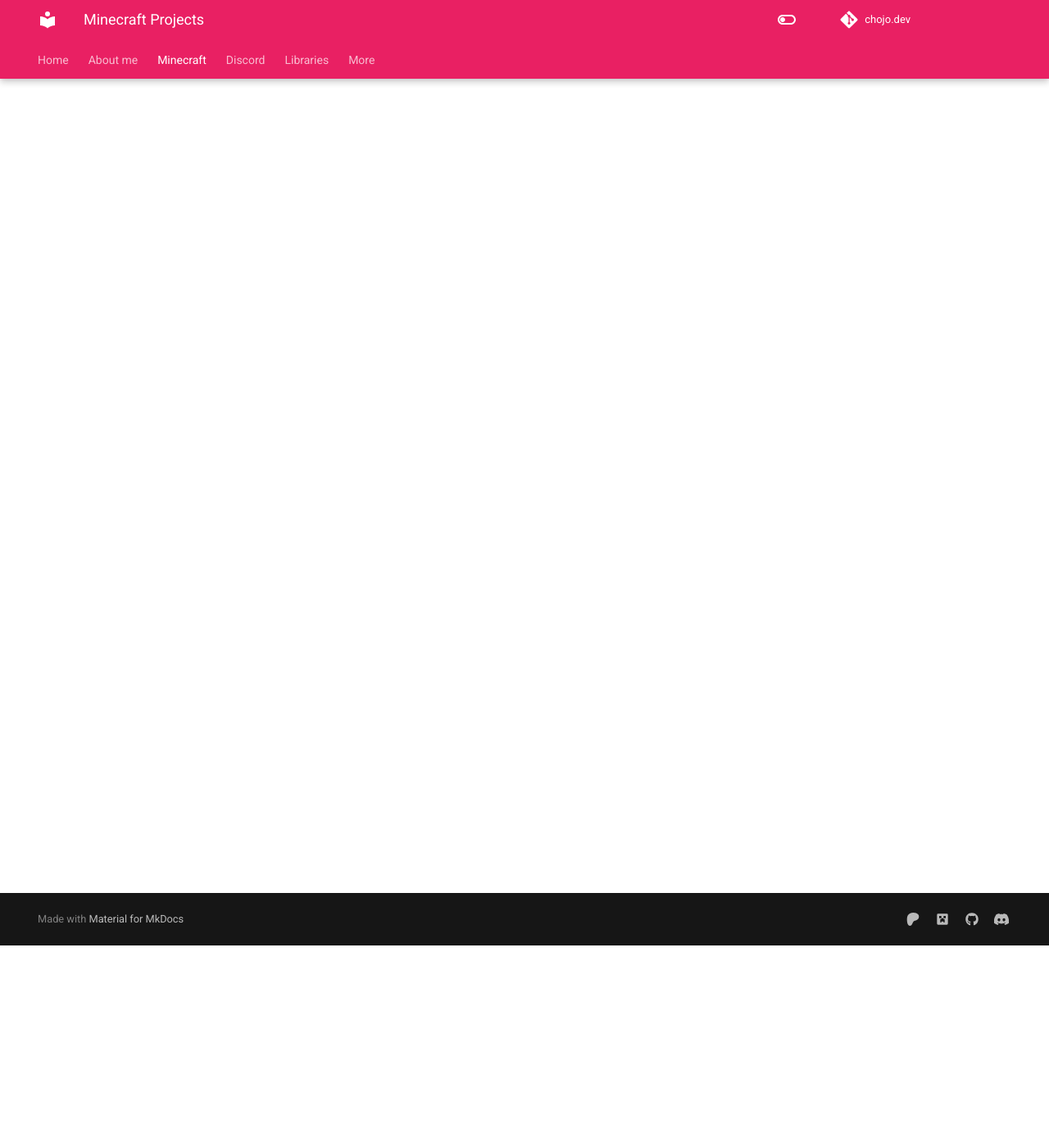
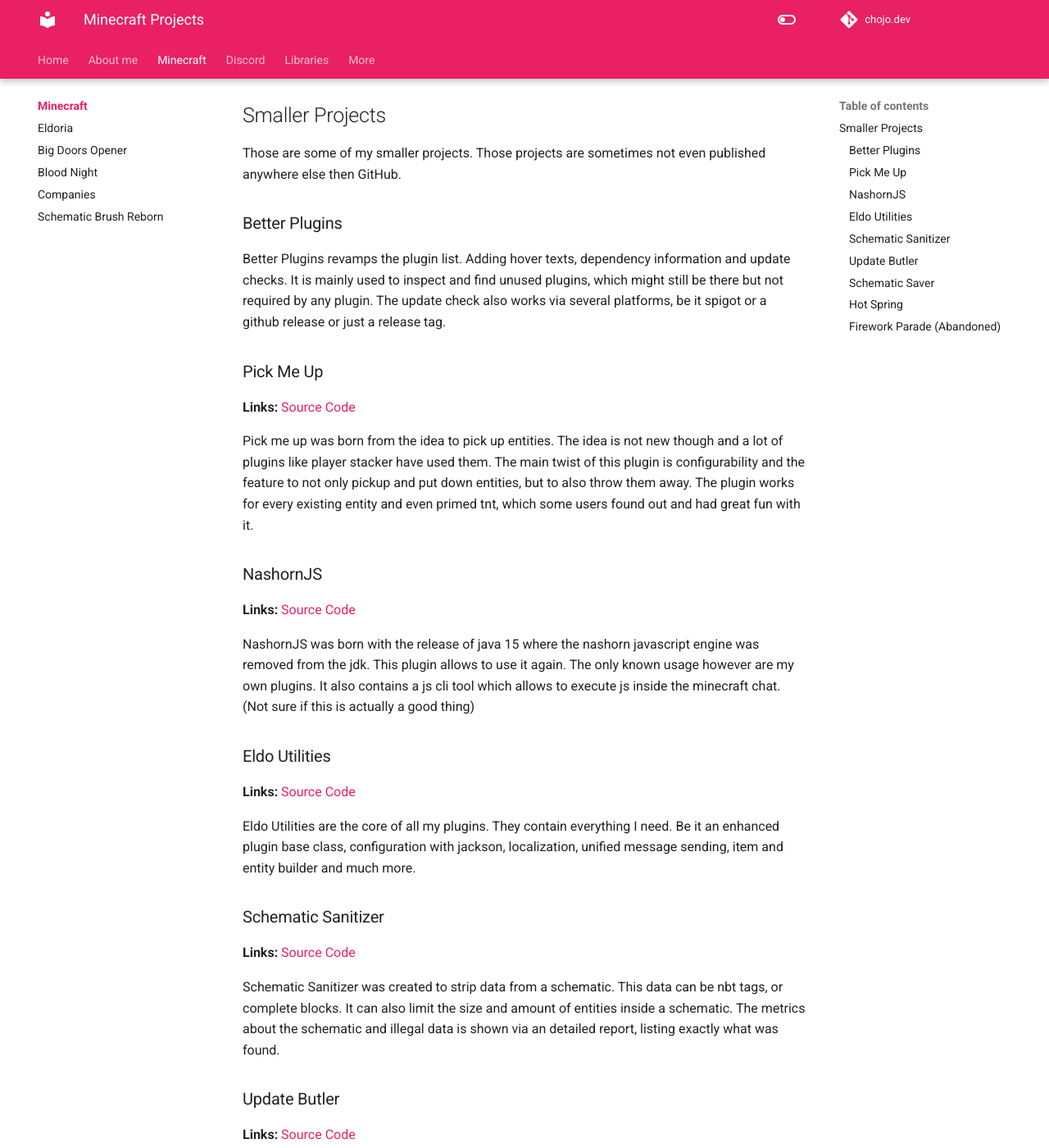
Before and after one commit to rainbowdashlabs/chojodev, an MkDocs documentation site: the page built from docs/minecraft/index.md, in a window 1280 px wide and 1400 px high, scrolled down 247 px. Shown: the whole window at 82% size. Built offline with MkDocs 1.6.1 and Material for MkDocs 9.7.7, drawn with Linux system fonts in a browser that asks for light colours; comment, search, counter and statistics services are not loaded; some of the changed text lies outside the part shown.

Commit message:
List smaller minecraft projects

```diff
--- a/docs/minecraft/index.md
+++ b/docs/minecraft/index.md
@@ -1 +1,86 @@
 # Minecraft Projects
+
+I maintain several projects related to Minecraft.
+A lot of them are small fun plugins, which I will not mention here individually.
+Some projects however are notable and have build up a surprisingly large userbase.
+A few of my projects are also only available when purchased.
+They are still open source, but support is only provided to verified buyers.
+
+## Smaller Projects
+
+Those are some of my smaller projects.
+Those projects are sometimes not even published anywhere else then GitHub.
+
+### Better Plugins
+
+Better Plugins revamps the plugin list. Adding hover texts, dependency information and update checks.
+It is mainly used to inspect and find unused plugins, which might still be there but not required by any plugin.
+The update check also works via several platforms, be it spigot or a github release or just a release tag.
+
+### Pick Me Up
+
+**Links:** [Source Code](https://github.com/eldoriarpg/PickMeUp)
+
+Pick me up was born from the idea to pick up entities.
+The idea is not new though and a lot of plugins like player stacker have used them.
+The main twist of this plugin is configurability and the feature to not only pickup and put down entities, but to also
+throw them away.
+The plugin works for every existing entity and even primed tnt, which some users found out and had great fun with it.
+
+### NashornJS
+
+**Links:** [Source Code](https://github.com/eldoriarpg/NashornJS)
+
+NashornJS was born with the release of java 15 where the nashorn javascript engine was removed from the jdk.
+This plugin allows to use it again.
+The only known usage however are my own plugins.
+It also contains a js cli tool which allows to execute js inside the minecraft chat.
+(Not sure if this is actually a good thing)
+
+### Eldo Utilities
+
+**Links:** [Source Code](https://github.com/eldoriarpg/eldo-util)
+
+Eldo Utilities are the core of all my plugins.
+They contain everything I need.
+Be it an enhanced plugin base class, configuration with jackson, localization, unified message sending, item and entity
+builder and much more.
+
+### Schematic Sanitizer
+
+**Links:** [Source Code](https://github.com/eldoriarpg/schematic-sanitizer)
+
+Schematic Sanitizer was created to strip data from a schematic.
+This data can be nbt tags, or complete blocks. It can also limit the size and amount of entities inside a schematic.
+The metrics about the schematic and illegal data is shown via an detailed report, listing exactly what was found.
+
+### Update Butler
+
+**Links:** [Source Code](https://github.com/eldoriarpg/updatebutler)
+
+The update butler was what [lyna](../discord/lyna.md) is today.
+It still exists and is maintained because my debugging system is tied to it which allows users to automatically provide
+any data needed by myself to debug issues with my plugins.
+
+### Schematic Saver
+
+**Links:** [Source Code](https://github.com/eldoriarpg/SchematicSaver)
+
+The schematic save can be used to deconstruct structures which have a fixed layout into several schematics.
+This is especially useful if a huge amount of template structures are build and then combined randomly.
+
+### Hot Spring
+
+**Links:** [Source Code](https://github.com/eldoriarpg/HotSpring)
+
+Hot springs is nothing more than a custom world guard flags which heals players when they are inside water.
+It can also give xp.
+Its giving players a way to idle and still gain something
+
+### Firework Parade (Abandoned)
+
+**Links:** [Source Code](https://github.com/eldoriarpg/FireworkParade)
+
+Firework parade can be used to create custom firework.
+However, it never left the proof of concept state and would deserve some great rewrite before being used in production.
+Also, the text ui creator for firework is not ideal and should probably be replaced by a web editor.
```
Also changed, not shown: docs/minecraft/schematic_brush_reborn.md (line endings or trailing spaces).
